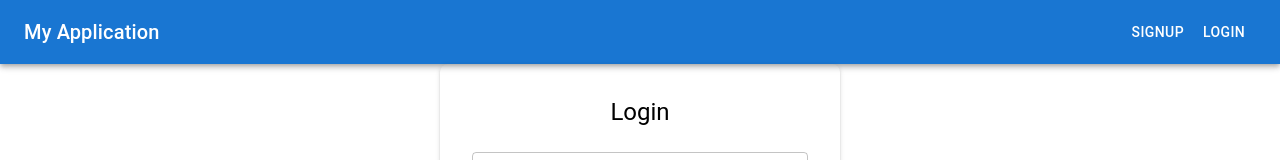
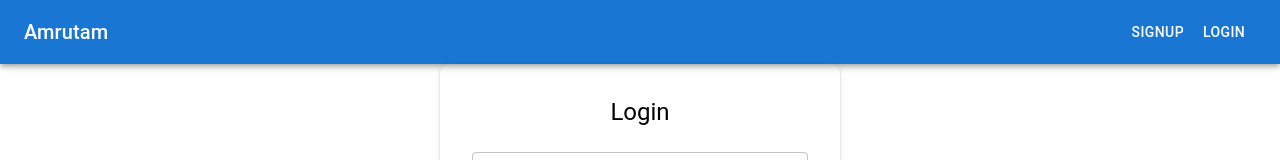
Before and after one commit to aakash-sharma25/amrutam, a React (Vite) app in the folder client/: page /login in a window 1280 px wide. Shown: the top 160 px of the page. Built offline with nearby package versions, Linux system fonts and the light colour scheme.

Commit message:
final code for development

```diff
--- a/client/src/components/Navbar.jsx
+++ b/client/src/components/Navbar.jsx
@@ -19,7 +19,7 @@ const Navbar = () => {
     <AppBar position="static" color="primary">
       <Toolbar>
         <Typography variant="h6" sx={{ flexGrow: 1 }}>
-          My Application
+          Amrutam
         </Typography>
         <Box>
           {userRole === "patient" && (
--- a/client/src/components/Register.jsx
+++ b/client/src/components/Register.jsx
@@ -23,7 +23,7 @@ const Register = () => {
 
     try {
       const { data } = await axios.post("/api/v1/auth/register", formData);
-      console.log(data);
+      // console.log(data);
       navigate("/login");
     } catch (error) {
       console.log(error);
--- a/client/src/components/doctor/Dashboard.jsx
+++ b/client/src/components/doctor/Dashboard.jsx
@@ -17,7 +17,7 @@ const Dashboard = () => {
         setTransactions(data?.appointments);
         setBalance(data?.balance);
       } catch (error) {
-        console.error("Error fetching transactions:", error);
+        console.log("Error fetching transactions:", error);
       }
     };
 
```
Also changed, not shown: 3 other files (tests, documents, lock files or other folders).
